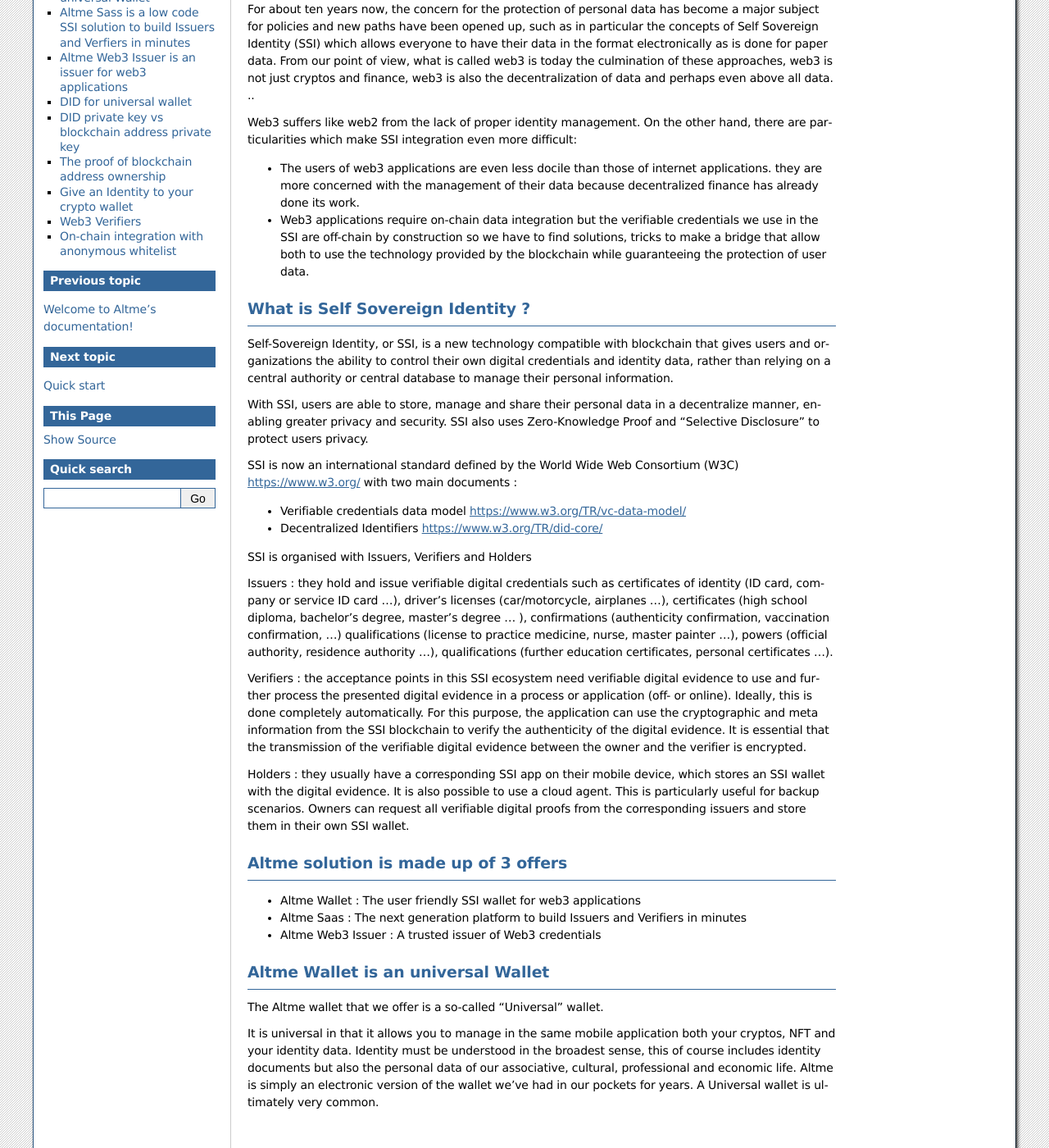
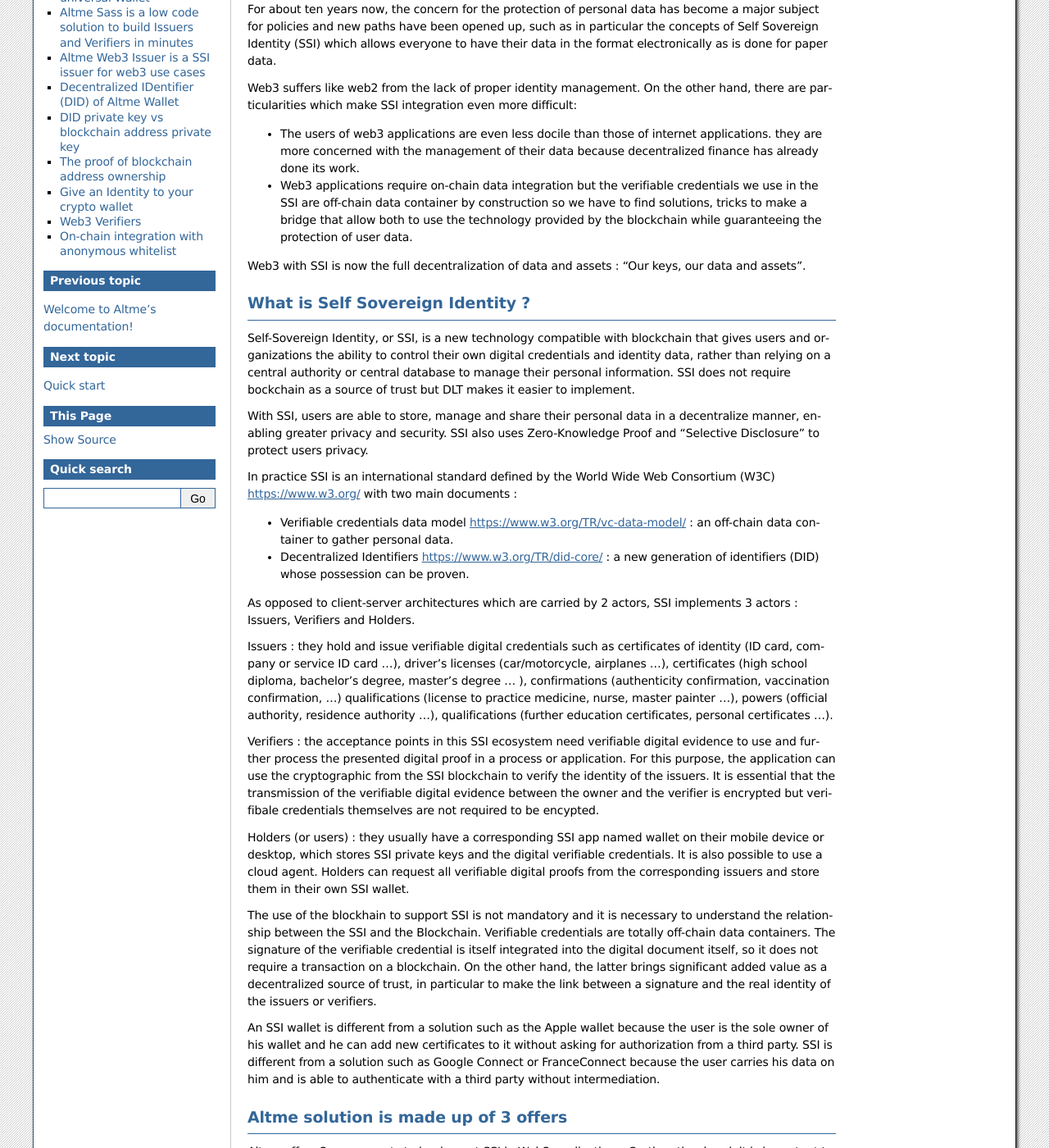
Before and after one commit to TalaoDAO/sandbox-doc, a Sphinx documentation site: the page built from docs/source/introduction.rst, in a window 1280 px wide and 1400 px high, scrolled down 205 px. Shown: the whole window at 82% size. Built offline with Sphinx 7.4.7, drawn with Linux system fonts in a browser that asks for light colours; some of the changed text lies outside the part shown.

Commit message:
update text

```diff
--- a/docs/source/introduction.rst
+++ b/docs/source/introduction.rst
@@ -7,49 +7,56 @@
 
 For about ten years now, the concern for the protection of personal data has become a major subject for policies and new paths have been opened up, such as in particular the concepts of
 Self Sovereign Identity (SSI) which allows everyone to have their data in the format electronically as is done for paper data.
-From our point of view, what is called web3 is today the culmination of these approaches, web3 is not just cryptos and finance,
-web3 is also the decentralization of data and perhaps even above all data. ..
 
 Web3 suffers like web2 from the lack of proper identity management. On the other hand, there are particularities which make SSI integration even more difficult:
 
 * The users of web3 applications are even less docile than those of internet applications. they are more concerned with the management of their data because decentralized finance has already done its work.
-* Web3 applications require on-chain data integration but the verifiable credentials we use in the SSI are off-chain by construction so we have to find solutions, tricks to make a bridge that allow both to use the technology provided by the blockchain while guaranteeing the protection of user data.
+* Web3 applications require on-chain data integration but the verifiable credentials we use in the SSI are off-chain data container by construction so we have to find solutions, tricks to make a bridge that allow both to use the technology provided by the blockchain while guaranteeing the protection of user data.
+
+Web3 with SSI is now the full decentralization of data and assets : "Our keys, our data and assets".
 
 
 What is Self Sovereign Identity ?
 ---------------------------------
 
-Self-Sovereign Identity, or SSI, is a new technology compatible
-with blockchain that gives users and organizations the ability to control their own digital credentials
-and identity data, rather than relying on a central authority or central database to manage their personal
-information.
+Self-Sovereign Identity, or SSI, is a new technology compatible with blockchain that gives users and organizations the ability to control their own digital credentials
+and identity data, rather than relying on a central authority or central database to manage their personal information. SSI does not require bockchain as a source of trust but DLT makes it easier to implement.
 
-With SSI, users are able to store, manage and share their personal data in a decentralize manner, enabling
-greater privacy and security. SSI also uses Zero-Knowledge Proof and "Selective Disclosure" to protect
+With SSI, users are able to store, manage and share their personal data in a decentralize manner, enabling greater privacy and security. SSI also uses Zero-Knowledge Proof and "Selective Disclosure" to protect
 users privacy.
 
-SSI is now an international standard defined by the World Wide Web Consortium (W3C) https://www.w3.org/ with two main documents :
+In practice SSI is an international standard defined by the World Wide Web Consortium (W3C) https://www.w3.org/ with two main documents :
 
-* Verifiable credentials data model https://www.w3.org/TR/vc-data-model/
-* Decentralized Identifiers https://www.w3.org/TR/did-core/
+* Verifiable credentials data model https://www.w3.org/TR/vc-data-model/ : an off-chain data container to gather personal data.
+* Decentralized Identifiers https://www.w3.org/TR/did-core/ : a new generation of identifiers (DID) whose possession can be proven.
 
-SSI is organised with Issuers, Verifiers and Holders
+As opposed to client-server architectures which are carried by 2 actors, SSI implements 3 actors : Issuers, Verifiers and Holders.
 
 Issuers : they hold and issue verifiable digital credentials such as certificates of identity (ID card, company or service ID card …),
 driver’s licenses (car/motorcycle, airplanes …), certificates (high school diploma, bachelor’s degree, master’s degree … ), confirmations (authenticity confirmation, vaccination confirmation, …)
 qualifications (license to practice medicine, nurse, master painter …), powers (official authority, residence authority …),
 qualifications (further education certificates, personal certificates …).
 
-Verifiers : the acceptance points in this SSI ecosystem need verifiable digital evidence to use and further process the presented digital evidence in a process or application (off- or online). Ideally, this is done completely automatically.
-For this purpose, the application can use the cryptographic and meta information from the SSI blockchain to verify the authenticity of the digital evidence. It is essential that the transmission of the verifiable digital evidence between the owner and the verifier is encrypted.
+Verifiers : the acceptance points in this SSI ecosystem need verifiable digital evidence to use and further process the presented digital proof in a process or application.
+For this purpose, the application can use the cryptographic from the SSI blockchain to verify the identity of the issuers.
+It is essential that the transmission of the verifiable digital evidence between the owner and the verifier is encrypted but verifibale credentials themselves are not required to be encypted.
 
-Holders : they usually have a corresponding SSI app on their mobile device, which stores an SSI wallet with the digital evidence.
-It is also possible to use a cloud agent. This is particularly useful for backup scenarios. Owners can request all verifiable digital proofs from the corresponding issuers and store them in their own SSI wallet.
+Holders (or users) : they usually have a corresponding SSI app named wallet on their mobile device or desktop, which stores SSI private keys and the digital verifiable credentials.
+It is also possible to use a cloud agent. Holders can request all verifiable digital proofs from the corresponding issuers and store them in their own SSI wallet.
 
+The use of the blockhain to support SSI is not mandatory and it is necessary to understand the relationship between the SSI and the Blockchain.
+Verifiable credentials are totally off-chain data containers. The signature of the verifiable credential is itself integrated into the digital document itself, so it does not require a transaction on a blockchain.
+On the other hand, the latter brings significant added value as a decentralized source of trust, in particular to make the link between a signature and the real identity of the issuers or verifiers.
+
+An SSI wallet is different from a solution such as the Apple wallet because the user is the sole owner of his wallet and he can add new certificates to it without asking for authorization from a third party.
+SSI is different from a solution such as Google Connect or FranceConnect because the user carries his data on him and is able to authenticate with a third party without intermediation.
 
 
 Altme solution is made up of 3 offers
 ---------------------------------------
+
+Altme offers 3 components to implement SSI in Web3 applications. On the other hand, it is important to appreciate that the strength of the SSI model is interoperability and
+therefore all the components offered by Altme are available in open source and implement protocols and standards recognized by the W3C and shared by the community.
 
 * Altme Wallet : The user friendly SSI wallet for web3 applications
 * Altme Saas : The next generation platform to build Issuers and Verifiers in minutes
@@ -59,9 +66,10 @@
 Altme Wallet is an universal Wallet
 -----------------------------------
 
-The Altme wallet that we offer is a so-called "Universal" wallet.
+The Altme wallet that we offer is a so-called "Universal" wallet. Altme is a user friendly SSI wallet with crypto features.
 
-It is universal in that it allows you to manage in the same mobile application both your cryptos, NFT and your identity data.
+It is universal in that it allows you to manage in the same mobile application both your cryptos, NFT and your identity data in a decentralized way.
+
 Identity must be understood in the broadest sense, this of course includes identity documents but also the personal data of our associative, cultural, professional and economic life.
 Altme is simply an electronic version of the wallet we've had in our pockets for years. A Universal wallet is ultimately very common.
 
@@ -71,6 +79,7 @@
 
 A universal wallet can buy, transfer and receive cryptos and NFTs and also receive and present verifiable credentials and verifiable presentations to the W3C standard.
 
+In the following picture you can see the 3 most important screens of Altme Wallet with NFTs, Cryptos and Cards (verifiable credentials) carry by one user.
 
 .. image:: universal_wallet.png
       :width: 1000
@@ -78,31 +87,31 @@
 
 This also implies that a universal wallet supports both connection protocols with a dApp such as Beacon (or its walletConnect equivalent on EVM) and SSI protocols (WACI PEX, SIOPv2, ...DIDComm,..).
 
-Altme wallet is available on `Apple Store <https://apps.apple.com/fr/app/altme/id1633216869>`_ and `Google Play <https://play.google.com/store/apps/details?id=co.altme.alt.me.altme>`_  .
+Altme Wallet is available on `Apple Store <https://apps.apple.com/fr/app/altme/id1633216869>`_ and `Google Play <https://play.google.com/store/apps/details?id=co.altme.alt.me.altme>`_  .
 
 
-Altme Sass is a low code SSI solution to build Issuers and Verfiers in minutes
---------------------------------------------------------------------------------
+Altme Sass is a low code solution to build Issuers and Verifiers in minutes
+-----------------------------------------------------------------------------
 
 Altme Saas is a low code platform to generate issuers and verifiers. The platform is an open source project : https://github.com/TalaoDAO/sandbox
 
-It makes it possible to verify qualified attributes of a Decentralized Identity or issue for instance a Pass in minutes without diving in complex Self Sovereign Identity (SSI) concepts and tools.
+It makes it possible to verify qualified attributes of a Decentralized Identity or issue for instance a Pass in minutes without diving in complex Self Sovereign Identity concepts and tools.
 
 To use Altme Saas, you don't need to learn Verifiable Credentials standards, DIDs signature or how to work with a complex SDK. Instead, Altme uses OpenID, WalletConnect or Beacon as a simple, familiar method to integrate issuers and verifiers in your Web3, Web2 or CMS application with no code or low code.
 
 Access is free : https://talao.co
 
 
-Altme Web3 Issuer is an issuer for web3 applications
------------------------------------------------------
+Altme Web3 Issuer is a SSI issuer for web3 use cases
+------------------------------------------------------
 
 We issue verifiable credentials in the format of Self Sovereign Identity for users of Crypto games, NFT Marketplaces, DeFi and Metaverse
 
 We apply the principle of data minimization and thus credentials always carry the minimum data required for user needs. All credential data can be viewed in the wallet
 
-Issur DID is did:web:app.altme.io:issuer
+Altme Issuer DID is did:web:app.altme.io:issuer
 
-DID document is :
+Altme Issuer DID document :
 
 
 .. code-block:: javascript
@@ -146,15 +155,19 @@
 This issuer supports more than 20 credentials see : https://talao.co//sandbox/saas4ssi/credential_supported
 
 
-DID for universal wallet
-------------------------
+Decentralized IDentifier (DID) of Altme Wallet
+------------------------------------------------
+
 We have chosen to use the DID method did:key for practical reasons.
 
-It is a DID method which has numerous libraries and is today supported by the EBSI/ESSIF ecosystem.
+It is a DID method which has numerous libraries.
 Other DID methods can be used, but it seems to us, on the other hand, that it is preferable to be relatively far from the DID methods which are deduced from the blockchains and
 which could leave the opportunity to confuse the private key of an identity with that of an account used for a transaction.
 
 A description of the did key method is available here : https://w3c-ccg.github.io/did-method-key
+
+Altme Wallet can also support : did:ebsi, did:tz; did:pkh; did:sol; did:ion, did:eth, did:web with Ed25519, Secp256k1, P-256 and RSA keys.
+
 
 DID private key vs blockchain address private key
 -------------------------------------------------
@@ -163,18 +176,21 @@
 The obvious risk is to eventually have an immediate correlation between an identity document issued for a user DID and blockchain transactions.
 
 For this, the choice we have made is to derive the private key(s) of our identity with a specific path different from that used for the crypto wallets.
-Currently we use the derivation m/44'/5467'/0'/0/x for the generation of identity keys which avoids any collision with that used for Tezos m/44'/1729'/0'/0/ x while keeping the same passphrase.
+Currently we use the derivation m/44'/5467'/0'/0 for the generation of identity keys which avoids any collision with that used for Tezos wallets m/44'/1729'/0'/0 or Metamask m/44'/60'/0'/0 while keeping the same passphrase.
 
 The proof of blockchain address ownership
 -----------------------------------------
-It is a VC which is issued by the crypto wallet and whose subject is the identity carried by the wallet. Once presented to a verifier, it is a credential that has the signature of the two private keys.
 
-From our point of view, this VC is one of the most important of the universal wallets because it makes it possible to establish a link between the credentials and the addresses
-of the transactions while guaranteeing the maximum protection of the user's data.
+It is a verifiable credential which is issued by the crypto wallet itself and whose subject is the identity carried by the wallet. Once presented to a verifier, it is a credential that has the signature of the two private keys.
 
-If it is desired to verify that the owner of an address A1 is over 18 years old, the verifier will receive a VC/VP over 18 and a VC/VP which proves that the identity subject of the Over18 (vc.credentialSubject.id) is indeed the owner of the address A1.
+From our point of view, this VC is one of the most important of the universal wallets because it makes it possible to establish in a peer to peer mode a link between the DID and the addresses
+of the transactions while guaranteeing the maximum protection of the user's identity.
 
-Example of a proof of blockchain account ownership with did:pkh:tz as the DID method of the crypto wallet
+If it is desired to verify that the owner of an address "A" is over 18 years old, the verifier will receive a VC/VP proving age "over 18" and that specific VC which proves that the identity subject of the Over18 (vc.credentialSubject.id) is indeed the owner of the address "A".
+
+For this very specific VC we use the DID method did:pkh perfectly fitted for DID based on crypto address : https://github.com/w3c-ccg/did-pkh/blob/main/did-pkh-method-draft.md
+
+Example of a proof of blockchain account ownership with did:pkh:tz as the DID method of the crypto wallet for Tezos account.
 
 .. code-block:: javascript
 
@@ -225,19 +241,24 @@
 Give an Identity to your crypto wallet
 --------------------------------------
 
-This is a service offers by Atme, free and available here :  https://altme.io/wallet-link
+This is a service offers by Atme, free and available here :  https://app.altme.io/wallet-link
 
-Current crypto wallets like Metamask, Trust wallet, Ledger or Temple wallet for Tezos do not carry personal data.
-It is therefore extremely difficult to know the user who is carrying out a transaction. In some cases this can be a problem.
+Current crypto wallets like Metamask, Trust wallet, Ledger or Temple wallet for Tezos do not carry personal data as verifiable credentials.
+We think that they will do it in a more or less close future to adapt to regulations but for the moment
+it is therefore extremely difficult to know the user who is carrying out a transaction. In some cases this can be a problem.
 
 The use of processes such as the KYC carried out by the site of the Web3 platform responds badly to this problem for at least two reasons:
 
-* it reveals all of a user's personal data to the operator
+* it reveals all of a user's personal data to the operator and some of it is unnecessary for the strict need of the application.
 * it is often impossible to ensure that the crypto address is indeed owned by the person performing the KYC.
 
-To solve this problem, Altme offers the possibility to associate the Altme Wallet with a crypto wallet if the latter supports the Beacon Tezos or WalletConnect EVM protocols.
+The use of an SSI wallket easily solves this problem because it allows the user to transfer only the minimum information, necessary and moreover it makes the link between the DID and the transaction addresses (see above ).
+However, to take advantage of these advantages with a crypto wallet, it is necessary to associate your crypto wallet with Altme.
 
-This association is made without exchanging private keys by issuing proof of possession of the private key by the crypto wallet.
+The association of a crypto wallet to Altme can be done in 2 ways:
+
+* By transferring the private key (or passphrase) from the crypto wallet to the Altme wallet. The crypto account is then available on Altme as if it had been created by Altme.
+* By creating in Altme proof of ownership of the crypto private key without even revealing it. This is possible using the Beacon Tezos or WalletConnect EVM protocols and the service offered by the site https:/app.altme.io/wallet-link
 
 The Altme wallet can therefore carry the verifiable credentials of the user of a wallet such as Metamask or Ledger, which then simplifies and secures the onboarding of this user on web3 platforms.
 
```
Also changed, not shown: 1 other file.
